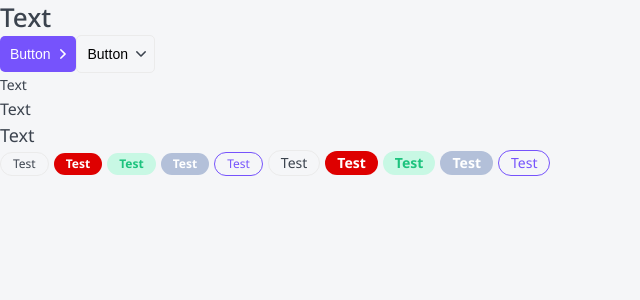
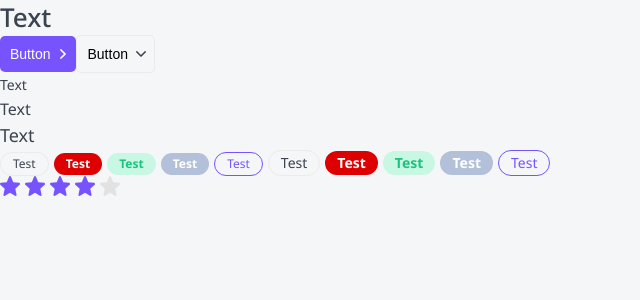
Before and after one commit to Sasha9805/top-app-pages, a Next.js app: page / in a window 1280 px wide. Shown: the top 300 px of the page, without its empty margins (0-640 px from the left). Built offline with nearby package versions, Linux system fonts and the light colour scheme.

Commit message:
Added rating component

```diff
--- /dev/null
+++ b/components/Rating/Rating.module.css
@@ -0,0 +1,11 @@
+.filled svg {
+	fill: var(--primary);
+}
+
+.star svg {
+	margin-right: 5px;
+}
+
+.editable {
+	cursor: pointer;
+}
--- /dev/null
+++ b/components/Rating/Rating.tsx
@@ -0,0 +1,74 @@
+import { RatingProps } from "./Rating.props";
+import styles from "./Rating.module.css";
+import cn from "classnames";
+import { useState, useEffect, KeyboardEvent } from "react";
+import StarIcon from "./star.svg";
+
+export const Rating = ({
+	rating,
+	isEditable = false,
+	setRating,
+	...props
+}: RatingProps) => {
+	const [ratingArray, setRatingArray] = useState<JSX.Element[]>(
+		new Array(5).fill(<></>)
+	);
+
+	useEffect(() => {
+		constructRating(rating);
+	}, [rating]);
+
+	const constructRating = (currentRating: number) => {
+		const updatedArray = ratingArray.map((r: JSX.Element, i: number) => {
+			return (
+				<span
+					key={i}
+					className={cn(styles.star, {
+						[styles.filled]: i < currentRating,
+						[styles.editable]: isEditable,
+					})}
+					onMouseEnter={() => changeDisplay(i + 1)}
+					onMouseLeave={() => changeDisplay(rating)}
+					onClick={() => onClick(i + 1)}
+				>
+					<StarIcon
+						tabIndex={isEditable ? 0 : -1}
+						onKeyDown={(e: KeyboardEvent<SVGElement>) =>
+							isEditable && handleSpace(i + 1, e)
+						}
+					/>
+				</span>
+			);
+		});
+		setRatingArray(updatedArray);
+	};
+
+	const changeDisplay = (i: number) => {
+		if (!isEditable) {
+			return;
+		}
+		constructRating(i);
+	};
+
+	const onClick = (i: number) => {
+		if (!isEditable || !setRating) {
+			return;
+		}
+		setRating(i);
+	};
+
+	const handleSpace = (i: number, e: KeyboardEvent<SVGElement>) => {
+		if (e.code !== "Space" || !setRating) {
+			return;
+		}
+		setRating(i);
+	};
+
+	return (
+		<div {...props}>
+			{ratingArray.map((r, i) => (
+				<span key={i}>{r}</span>
+			))}
+		</div>
+	);
+};
--- a/components/index.ts
+++ b/components/index.ts
@@ -2,3 +2,4 @@
 export * from "./Button/Button";
 export * from "./P/P";
 export * from "./Tag/Tag";
+export * from './Rating/Rating';
--- a/pages/index.tsx
+++ b/pages/index.tsx
@@ -1,6 +1,8 @@
-import { Button, Htag, P, Tag } from "../components";
+import { Button, Htag, P, Tag, Rating } from "../components";
+import { useState } from "react";
 
 export default function Home() {
+	const [rating, setRating] = useState<number>(4);
 	return (
 		<>
 			<Htag tag="h1">Text</Htag>
@@ -35,6 +37,8 @@
 			<Tag size="m" color="primary">
 				Test
 			</Tag>
+
+			<Rating rating={rating} isEditable setRating={setRating} />
 		</>
 	);
 }
```
Also changed, not shown: components/Rating/Rating.props.ts (added, +8 -0 lines), components/Rating/star.svg (added).
